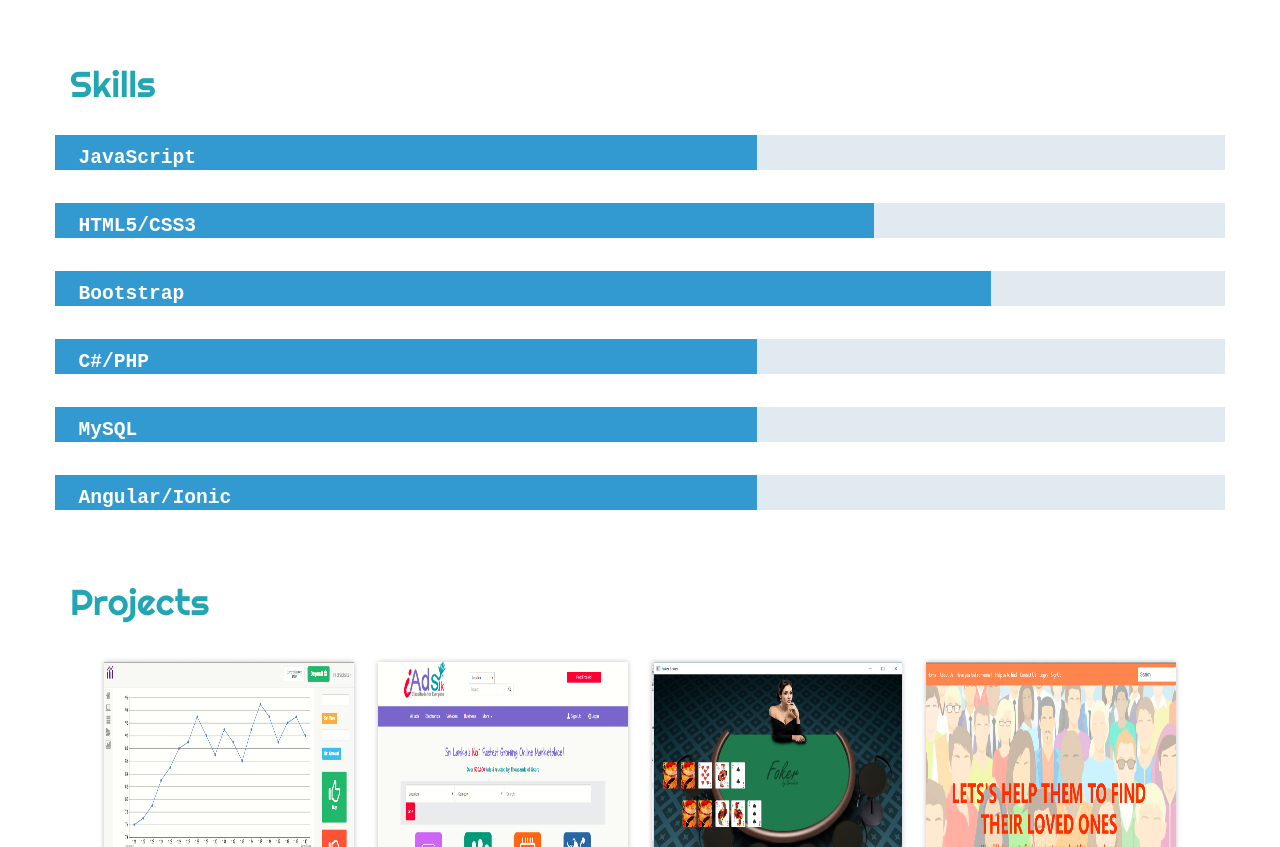
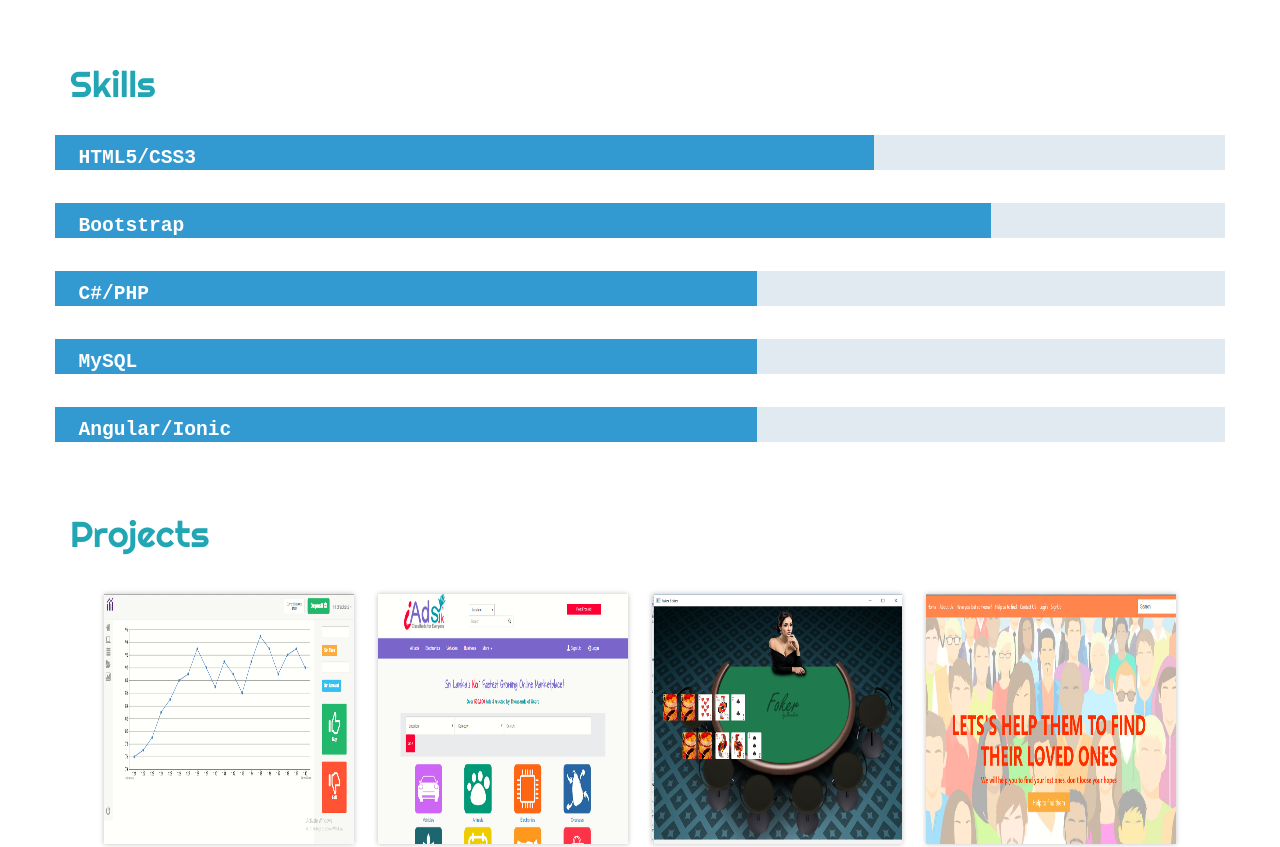
Before and after one commit to iroshanAV/iroshanav.github.io, a plain HTML site: page index.html in a window 1280 px wide. Shown: the part 1560-2407 px from the top of the page. Drawn offline with nearby package versions, Linux system fonts and the light colour scheme.

Commit message:
progressbar

```diff
--- a/index.html
+++ b/index.html
@@ -159,7 +159,7 @@
                 <h1>Skills</h1>
             <div class="row  wow bounceIn">
                     <br>
-                    <progress value="60" max="100"></progress><span>JavaScript</span>
+                    <!-- <progress value="60" max="100"></progress><span>JavaScript</span> -->
                     <progress value="70" max="100"></progress><span>HTML5/CSS3</span>
                     <progress value="80" max="100"></progress><span>Bootstrap</span>
                     <progress value="60" max="100"></progress><span>C#/PHP</span>
```
